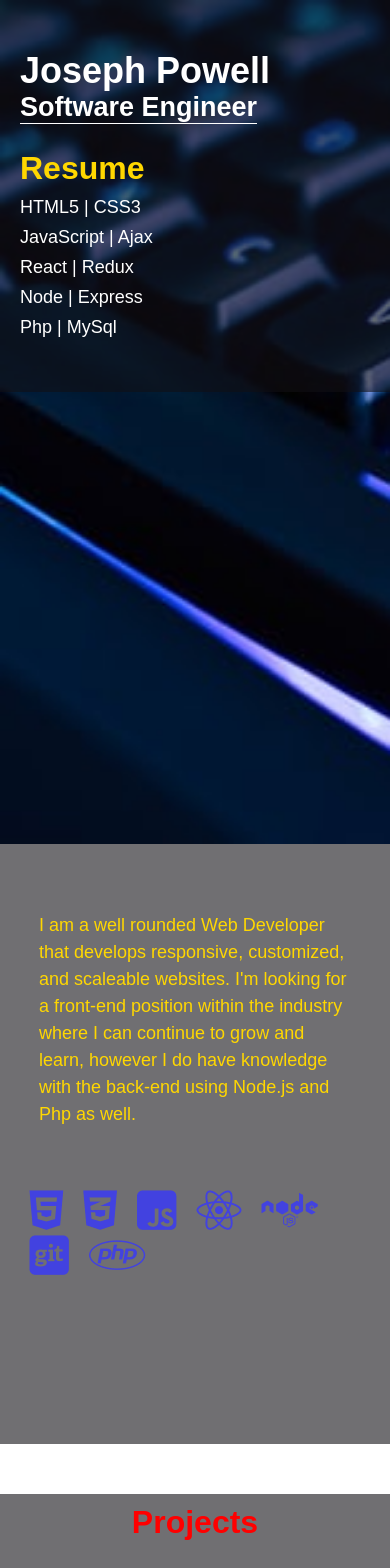
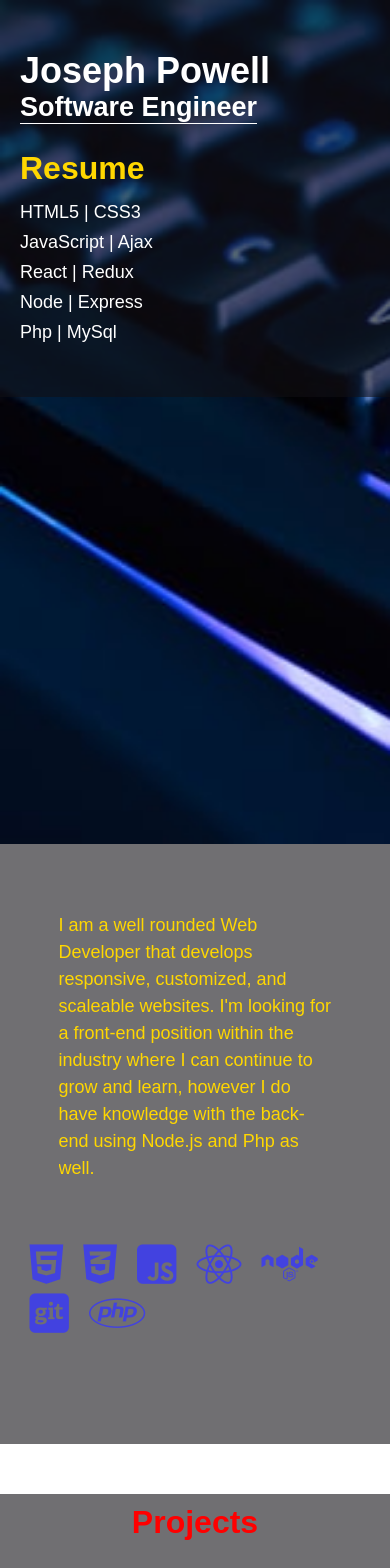
Before and after one commit to Joe-Powell/portfolio_react, a React (Create React App) app: page / in a window 390 px wide. Shown: the top 1568 px of the page. Built offline with nearby package versions, Linux system fonts and the light colour scheme.

Commit message:
AOS was causing overflow x

```diff
--- a/src/components/Second.js
+++ b/src/components/Second.js
@@ -14,7 +14,7 @@ function Second() {
 
     return (
         <div className='container2'  >
-            <div className='title' data-aos="fade-right" data-aos-offset="400" data-aos-duration="3000">
+            <div className='title' data-aos="fade-right" data-aos-offset="100" data-aos-duration="3000">
                 <h1>Joseph Powell</h1>
                 <h2>Software Engineer</h2><br></br>
 
--- a/src/css/style.css
+++ b/src/css/style.css
@@ -2,11 +2,22 @@
     padding:0;
     margin:0;
     box-sizing: border-box;
+    overflow-x:hidden;      /*This is so that the animation AAOS wont cause white space.... */
 
 }
 
+/* or ^^^ */
+/*This is so that the animation AAOS wont cause white space.... */
+/* html,
+body{
+width:100%;
+overflow-x:hidden;
+} */
+
 body {
     font-family: sans-serif;
+    width: 100vw;
+
 }
 
 
@@ -389,7 +400,7 @@ footer .copyright {
     }
 
     .container4 p {
-        width:80vw;
+        width:60vw;
     }
 
 
@@ -489,7 +500,7 @@ footer .copyright {
     }
 
     .container4 p {
-        width : 80vw;
+        width : 70vw;
         font-size:18px;
     }
 
```
